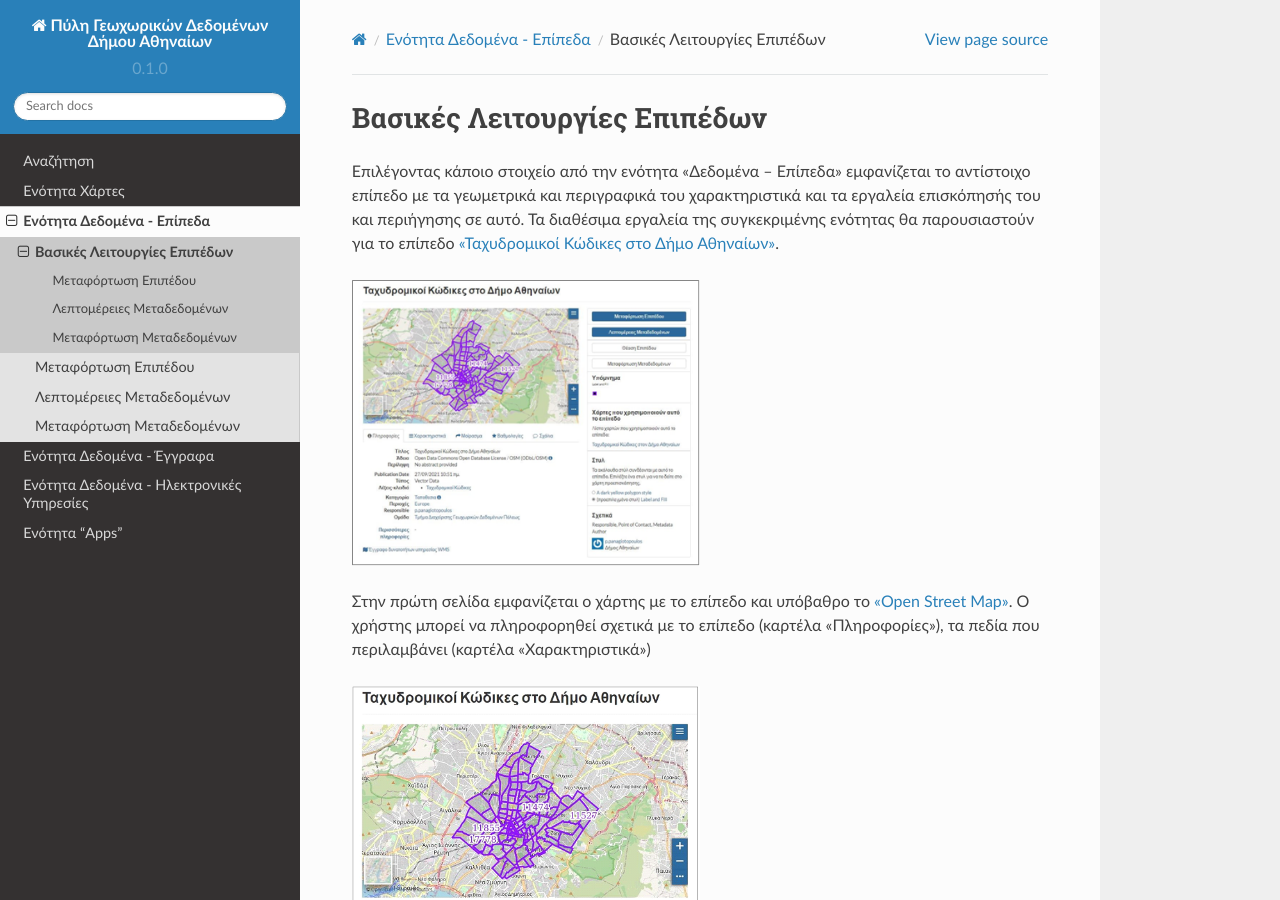
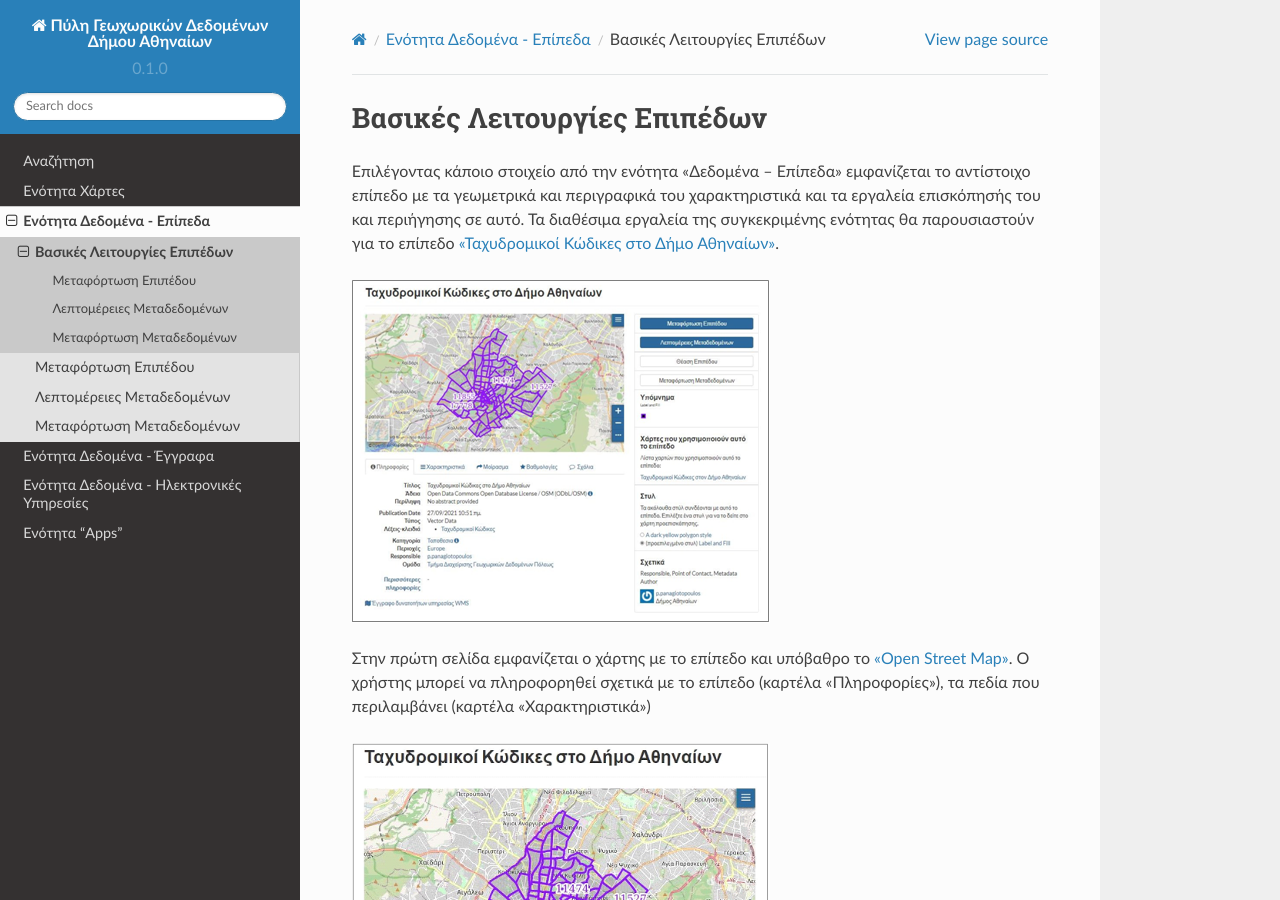
Before and after one commit to EOFarm/athens_geonode, a Sphinx documentation site: the page built from docs/source/users/data_layers/layerbasicfeatures.rst, in a window 1280 px wide and 900 px high. Built offline with Sphinx 7.4.7 and the Read the Docs theme 2.0.0, drawn with Linux system fonts in a browser that asks for light colours; pages that are not in the unit, such as notebooks, are missing from menus.

Commit message:
Corrections, Image Size, guidelabels

```diff
--- a/docs/source/users/data_layers/index.rst
+++ b/docs/source/users/data_layers/index.rst
@@ -8,7 +8,7 @@
 λειτουργίες των "Επιπέδων".
 
 .. toctree::
-   :maxdepth: 2
+   :maxdepth: 5
 
    layerbasicfeatures
    layerdownload
--- a/docs/source/users/data_layers/layerbasicfeatures.rst
+++ b/docs/source/users/data_layers/layerbasicfeatures.rst
@@ -10,45 +10,45 @@
 .. _«Ταχυδρομικοί Κώδικες στο Δήμο Αθηναίων»: http://gis.cityofathens.gr/layers/athens_geonode_data:geonode:tk_da
 
 .. figure:: img/Image66.png
-        :width: 50%
+        :width: 60%
 
 Στην πρώτη σελίδα εμφανίζεται ο χάρτης με το επίπεδο και υπόβαθρο το `«Open Street Map»`_.
 Ο χρήστης μπορεί να πληροφορηθεί σχετικά με το επίπεδο (καρτέλα «Πληροφορίες»), τα πεδία που περιλαμβάνει (καρτέλα «Χαρακτηριστικά»)
 
 .. figure:: img/Image67.png
-        :width: 50%
+        :width: 60%
 
 και να μοιραστεί το επίπεδο (καρτέλα «Μοίρασμα»).
 
 .. figure:: img/Image68.png
-        :width: 50%
+        :width: 60%
 
 .. _«Open Street Map»: https://www.openstreetmap.org/copyright
 
 Στην περιοχή του χάρτη πραγματοποιείται πλοήγηση, μεγέθυνση και σμίκρυνση, εμφάνιση πληροφοριών του επιπέδου στο σημείο ενδιαφέροντος
 
 .. figure:: img/Image69.png
-        :width: 50%
+        :width: 60%
 
 Ακόμα, μπορούν να εμφανιστούν περισσότερες πληροφορίες για το συγκεκριμένο σημείο.
 
 .. figure:: img/Image70.png
-        :width: 50%
+        :width: 60%
 
 Υπάρχει δυνατότητα επισήμανσης του επιλεγμένου στοιχείου και εστίασης σε αυτό.
 
 .. figure:: img/Image71.png
-        :width: 50%
+        :width: 60%
 
 Ο χάρτης εκπυπώνεται επιλέγοντας το :guilabel:`PRINT`.
 
 .. figure:: img/Image72.png
-        :width: 50%
+        :width: 60%
 
 Ακόμα, υπάρχει η δυνατότητα μεταφόρτωσης του επιπέδου, επισκόπησης των μεταδεδομένων, θέασης του επιπέδου σε πλήρη οθόνη και μεταφόρτωσης των μεταδεδομένων.
 
 .. figure:: img/Image73.png
-        :width: 50%
+        :width: 60%
 
 
 .. toctree::
--- a/docs/source/users/searching/keywordsearch.rst
+++ b/docs/source/users/searching/keywordsearch.rst
@@ -20,12 +20,12 @@
 .. figure:: img/Image3.png
         :width: 40%
 
-Σε αυτή την περίπτωση εισάγεται η λέξη-κλειδί ή τμήμα αυτής και πατώντας «Enter», εμφανίζονται όλα τα στοιχεία που την περιλαμβάνουν.
+Σε αυτή την περίπτωση εισάγεται η λέξη-κλειδί ή τμήμα αυτής και πατώντας :guilabel:`Enter`, εμφανίζονται όλα τα στοιχεία που την περιλαμβάνουν.
 
 .. figure:: img/Image4.png
         :width: 50%
 
-Για παράδειγμα, πληκτρολογώντας «δημοτ» και πατώντας «Enter», εμφανίζονται δέκα στοιχεία σχετικά με την αναζήτηση που έγινε (Εικόνα 5). Η εξερεύνησή τους μπορεί να γίνει σύμφωνα με όσα έχουν περιγραφεί στα προηγούμενα.
+Για παράδειγμα, πληκτρολογώντας «δημοτ» και πατώντας :guilabel:`Enter`, εμφανίζονται δέκα στοιχεία σχετικά με την αναζήτηση που έγινε. Η εξερεύνησή τους μπορεί να γίνει σύμφωνα με όσα έχουν περιγραφεί στα προηγούμενα.
 
 .. figure:: img/Image5.png
         :width: 60%
```
Also changed, not shown: other parts of docs/source/users/data_layers/layerbasicfeatures.rst (+1 -1 lines).
